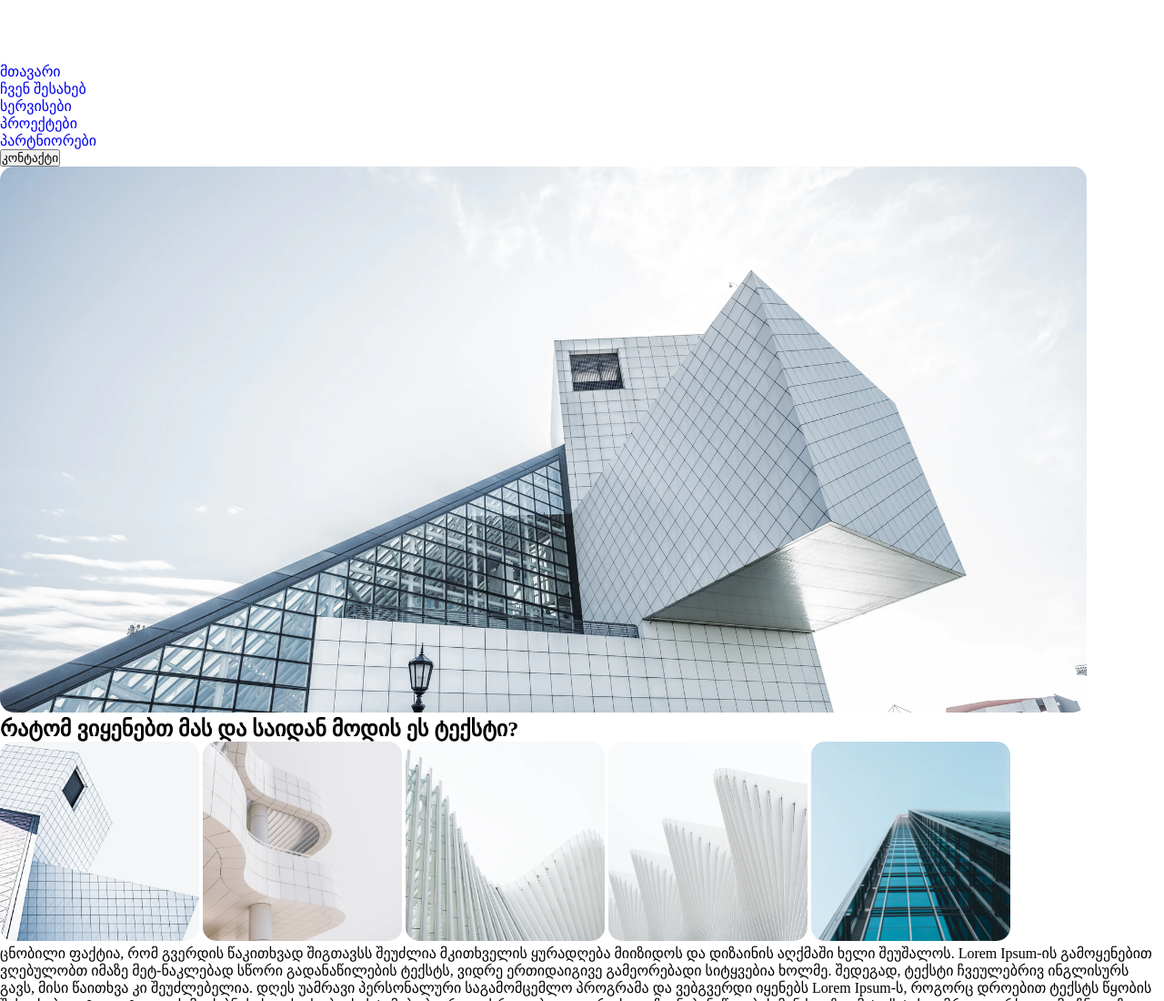
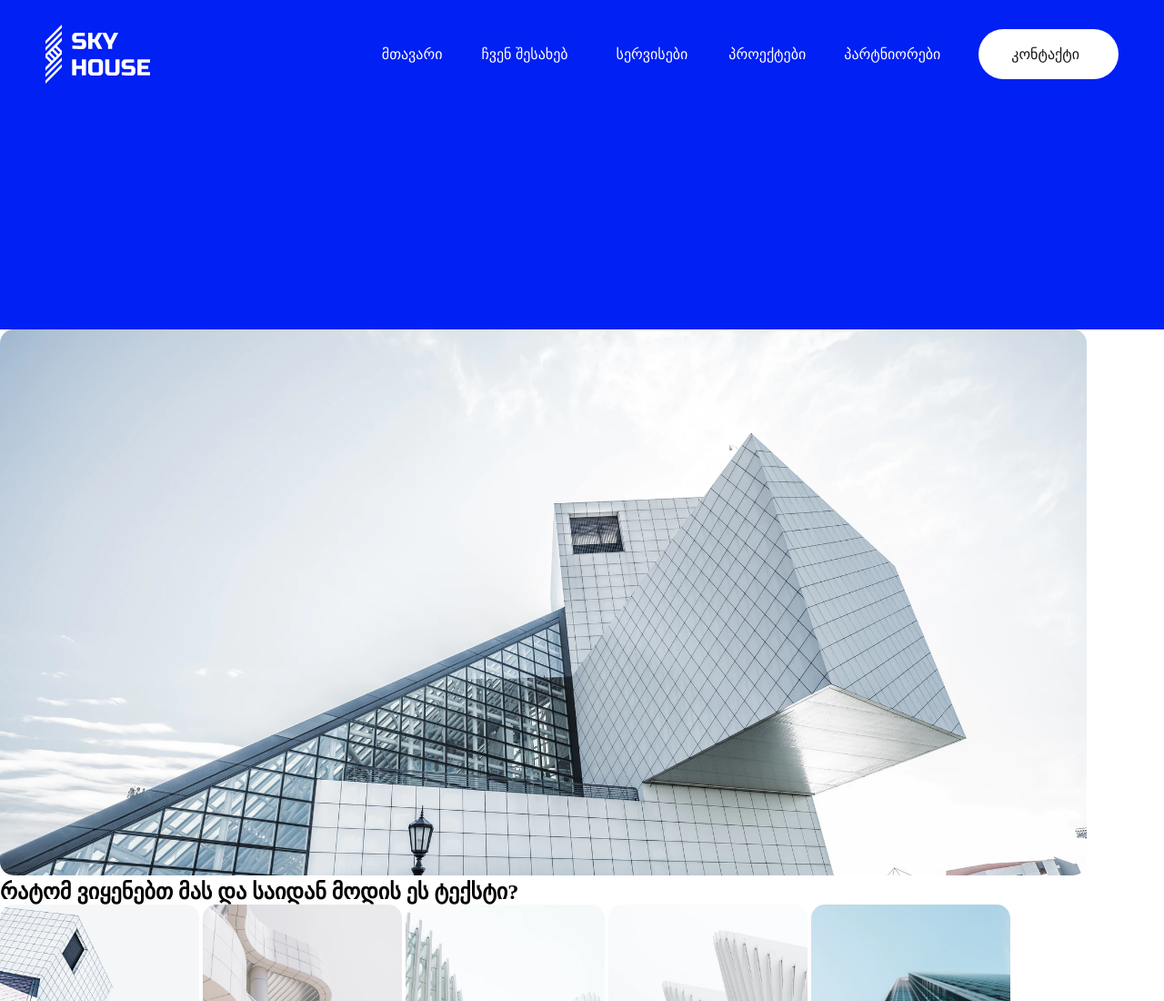
Before and after one commit to Chota07/lesson-11, a plain HTML site: page index.html in a window 1280 px wide. Shown: the top 1100 px of the page at 91% size. Drawn offline with Linux system fonts and the light colour scheme.

Commit message:
header css ready
pc version header styles are ready

```diff
--- a/assets/styles/font.css
+++ b/assets/styles/font.css
@@ -1,5 +1,5 @@
 @font-face {
-    font-family: "regular";
+    font-family: "normal";
     src: url(../fonts/HelveticaNeueLight.woff) format("woff");
     src: url(../fonts/HelveticaNeueLight.woff2) format("woff2");
     src: url(../fonts/HelveticaNeueLt.ttf) format("truetype");
--- a/assets/styles/style.css
+++ b/assets/styles/style.css
@@ -0,0 +1,42 @@
+
+/* header */
+
+header{
+    background-color: #0020F4;
+    padding: 27px 50px 270px 50px;
+    display: flex;
+    align-items: center;
+    justify-content: space-between;
+}
+ul{
+    display: flex;
+    align-items: center;
+}
+.skyhouse-logo{
+    max-width: 115px;
+    max-height: 65px;
+    width: 100%;
+    height: 100%;
+}
+li a{
+    font-size: 16px;
+    color: #FFFFFF;
+    font-family: normal;
+}
+.about-btn{
+    margin-left: 43px;
+    margin-right: 53px;
+}
+.project-btn{
+    margin-left: 45px;
+    margin-right: 42px;
+}
+ul button{
+    color: #171717;
+    font-size: 16px;
+    background-color: #FFFFFF;
+    padding: 18px 43px 18px 36px;
+    border: none;
+    border-radius: 28px;
+    margin-left: 42px;
+}
--- a/index.html
+++ b/index.html
@@ -29,13 +29,13 @@
 </head>
 <body>
     <header>
-        <a href="#"><img src="assets/logos/skyhouse.svg" alt="skyhouse logo"></a>
+        <a class="skyhouse-logo" href="#"><img src="assets/logos/skyhouse.svg" alt="skyhouse logo"></a>
         <nav>
             <ul>
                 <li><a href="#">მთავარი</a></li>
-                <li><a href="#">ჩვენ შესახებ</a></li>
+                <li><a class="about-btn" href="#">ჩვენ შესახებ</a></li>
                 <li><a href="#">სერვისები</a></li>
-                <li><a href="#">პროექტები</a></li>
+                <li><a class="project-btn" href="#">პროექტები</a></li>
                 <li><a href="#">პარტნიორები</a></li>
                 <button>კონტაქტი</button>
             </ul>
```
